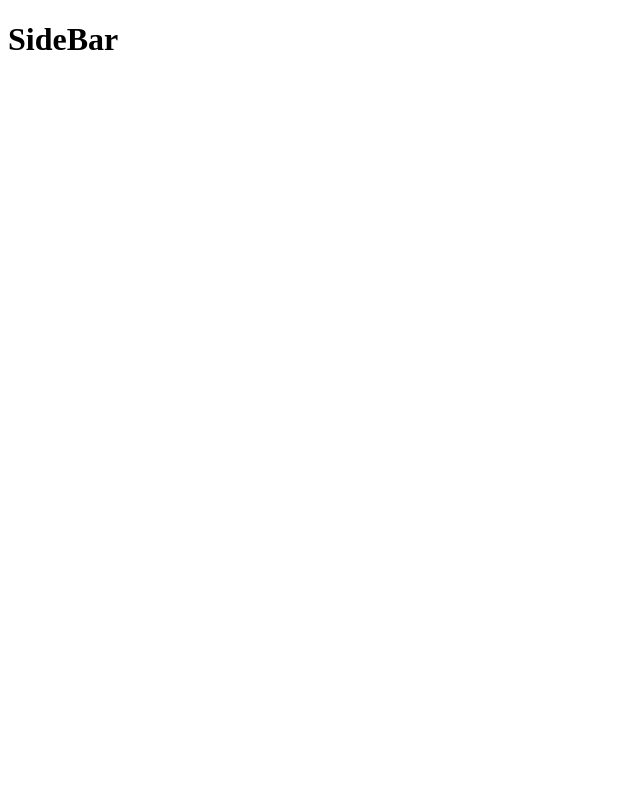
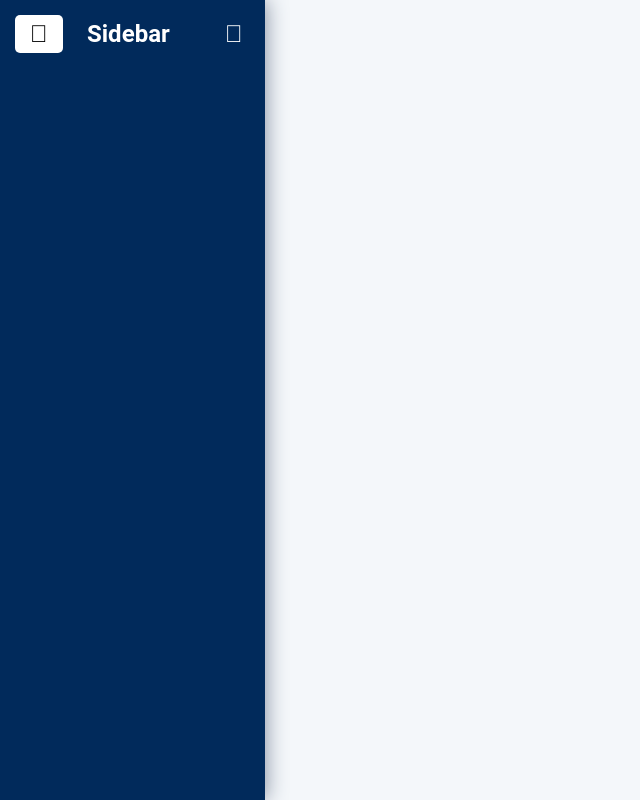
Before and after one commit to VitaliiSoloninko/angular-sidebar, an Angular app: page /dashboard in a window 1280 px wide. Shown: the whole page, without its empty margins (0-640 px from the left). Built offline with nearby package versions, Linux system fonts and the light colour scheme.

Commit message:
0.4	SideBar header layout

```diff
--- a/src/app/app.component.html
+++ b/src/app/app.component.html
@@ -1 +1,3 @@
-<h1>SideBar</h1>
+<app-sidebar></app-sidebar>
+
+<app-main></app-main>
--- /dev/null
+++ b/src/app/main/main.component.html
@@ -0,0 +1 @@
+<p>main works!</p>
--- /dev/null
+++ b/src/app/sidebar/sidebar.component.html
@@ -0,0 +1,11 @@
+<div class="sidenav">
+	<div class="logo-container">
+		<button class="logo">
+			<i class="fal fa-bars"></i>
+		</button>
+		<div class="logo-text">Sidebar</div>
+		<button class="btn-close">
+			<i class="fal fa-times close-icon"></i>
+		</button>
+	</div>
+</div>
--- /dev/null
+++ b/src/app/sidebar/sidebar.component.scss
@@ -0,0 +1,96 @@
+.sidenav {
+	background: #012a5b;
+	transition: all 0.5s ease;
+	position: fixed;
+	z-index: 1;
+	top: 0;
+	width: 16.5625rem;
+	height: 100vh;
+	box-shadow: 0.063rem 0 1.25rem 0 #8690a3;
+}
+.sidenav-collapsed {
+	width: 5rem;
+}
+.sidenav .logo-container {
+	display: flex;
+	align-items: center;
+	padding: 0.938rem 0.938rem 0 0.938rem;
+	width: 100%;
+}
+.sidenav .logo-container .logo {
+	background: #fff;
+	text-align: center;
+	width: 3rem;
+	min-width: 3rem;
+	border-radius: 0.313rem;
+	padding: 0.313rem;
+	font-size: 24px;
+	font-weight: 900;
+	cursor: pointer;
+	border: none;
+}
+.sidenav .logo-container .logo-text {
+	margin-left: 1.5rem;
+	font-size: 24px;
+	font-weight: 700;
+	color: #fff;
+}
+.sidenav .logo-container .btn-close {
+	margin-left: auto;
+	cursor: pointer;
+	width: 2rem;
+	height: 2rem;
+	border-radius: 50%;
+	background-color: transparent;
+	border: none;
+}
+.sidenav .logo-container .btn-close .fa-times {
+	color: #fff;
+	font-size: 24px;
+}
+
+.sidenav-nav {
+	list-style: none;
+	padding: 0.938rem;
+	margin: 0;
+	display: flex;
+	flex-direction: column;
+	align-items: center;
+	height: calc(100% - 3.65rem);
+	cursor: pointer;
+}
+.sidenav-nav .sidenav-nav-item {
+	width: 100%;
+	margin-bottom: 0.625rem;
+}
+.sidenav-nav .sidenav-nav-item .sidenav-nav-link {
+	display: flex;
+	align-items: center;
+	height: 3rem;
+	color: #f3f3f3;
+	text-decoration: none;
+	border-radius: 0.625rem;
+	transition: all 0.3s ease;
+}
+.sidenav-nav .sidenav-nav-item .sidenav-nav-link .sidenav-link-icon {
+	font-size: 22px;
+	width: 2rem;
+	min-width: 2rem;
+	text-align: center;
+	padding: 12px;
+}
+.sidenav-nav .sidenav-nav-item .sidenav-nav-link .sidenav-link-text {
+	margin-left: 1.5rem;
+}
+.sidenav-nav .sidenav-nav-item:hover .sidenav-nav-link {
+	background-color: #fff;
+	color: #000;
+}
+
+.active {
+	background-color: #fff;
+}
+.active .sidenav-link-icon,
+.active .sidenav-link-text {
+	color: #000;
+}
--- a/src/index.html
+++ b/src/index.html
@@ -1,11 +1,17 @@
-<!doctype html>
+<!DOCTYPE html>
 <html lang="en">
 	<head>
-  <meta charset="utf-8">
+		<meta charset="utf-8" />
 		<title>AngularSidebar</title>
-  <base href="/">
-  <meta name="viewport" content="width=device-width, initial-scale=1">
-  <link rel="icon" type="image/x-icon" href="favicon.ico">
+		<base href="/" />
+		<meta name="viewport" content="width=device-width, initial-scale=1" />
+		<link rel="icon" type="image/x-icon" href="favicon.ico" />
+		<link
+			rel="stylesheet"
+			href="https://pro.fontawesome.com/releases/v5.10.0/css/all.css"
+			integrity="sha384-AYmEC3Yw5cVb3ZcuHtOA93w35dYTsvhLPVnYs9eStHfGJvOvKxVfELGroGkvsg+p"
+			crossorigin="anonymous"
+		/>
 	</head>
 	<body>
 		<app-root></app-root>
--- a/src/styles.scss
+++ b/src/styles.scss
@@ -1 +1,11 @@
-/* You can add global styles to this file, and also import other style files */
+* {
+	margin: 0;
+	padding: 0;
+	box-sizing: border-box;
+}
+
+body {
+	position: relative;
+	font-family: 'Roboto', sans-serif;
+	background: #f4f7fa;
+}
```
Also changed, not shown: src/app/app.component.ts (+10 -8 lines), src/app/main/main.component.ts (added, +12 -0 lines), src/app/sidebar/sidebar.component.ts (added, +12 -0 lines), src/app/main/main.component.scss (added), 1 other file (tests, documents, lock files or other folders). Lines whose indentation alone changed are shown as unchanged.
